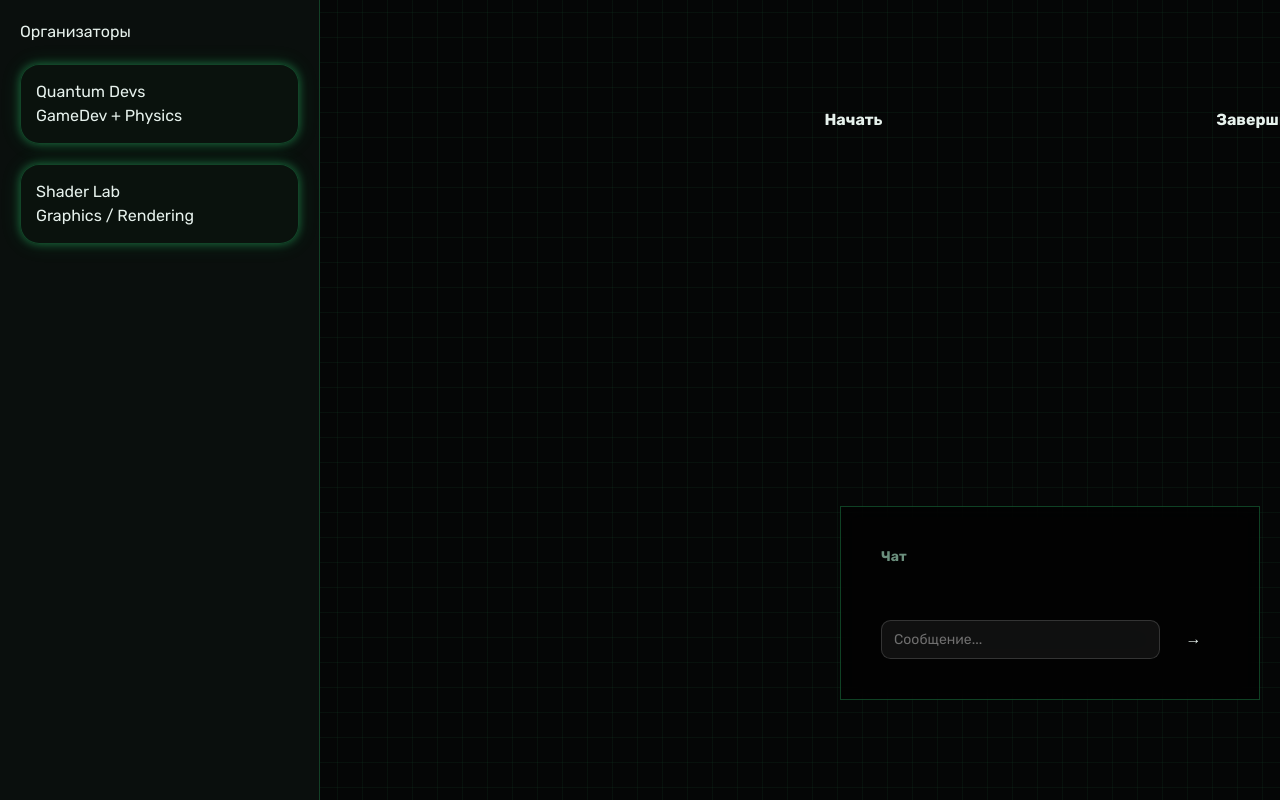
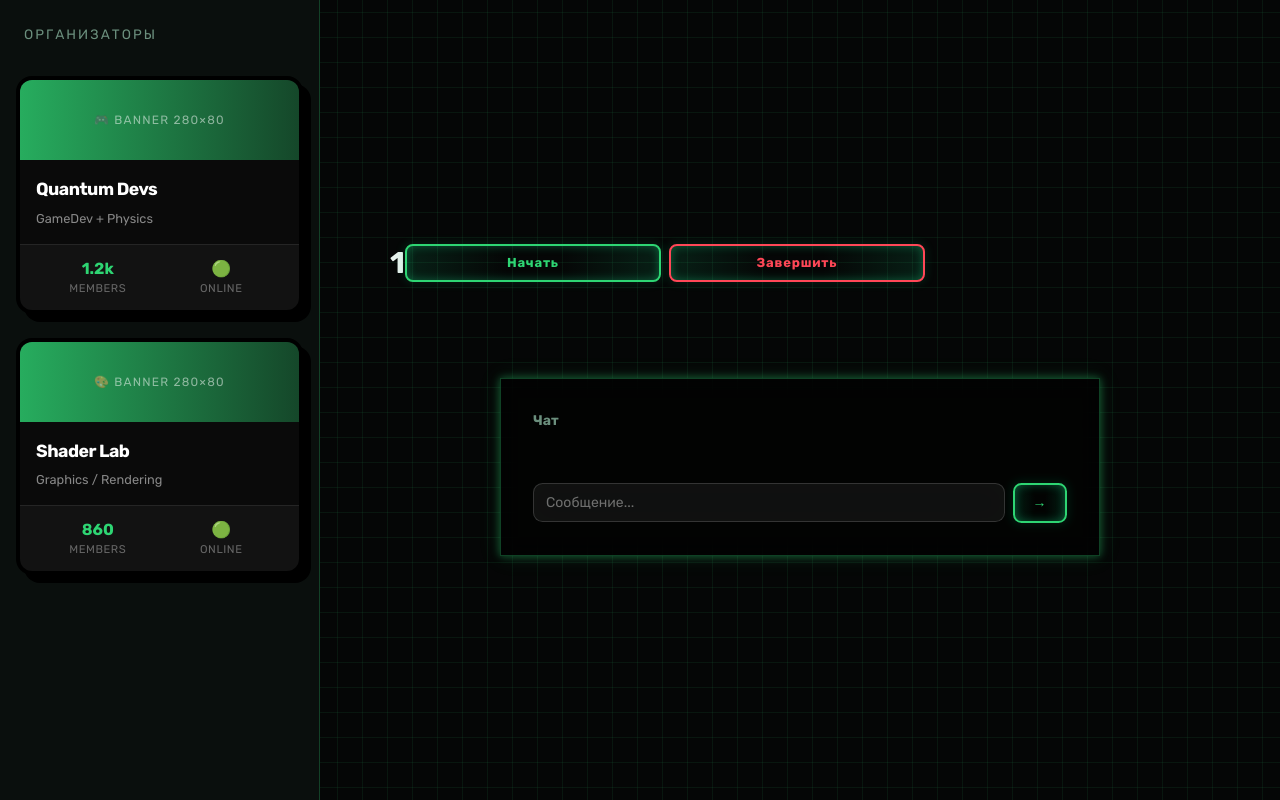
Before and after one commit to KLeyman-228/QuizWeb, a Django app: page /host/1/ in a window 1280 px wide. Run offline with Django 5.2, Linux system fonts and the light colour scheme; the visitor is signed in with stand-in values (Sample User, id 1); some libraries are stand-ins or nearby versions.

Commit message:
test styles

```diff
--- a/static/css/style.css
+++ b/static/css/style.css
@@ -32,12 +32,32 @@
     --warning: #ffa502;
     --warning-bg: rgba(255, 165, 2, 0.15);
 
-    --accent: #00e5ff;
-    --accent-soft: rgba(0, 229, 255, 0.2);
-
+    --accent: #ffd700;
+    --accent-soft: rgba(255, 215, 0, 0.2);
 
     --radius: 1.2rem;
     --radius-sm: 0.6rem;
+
+    /* Цвета кнопок */
+    --color-primary: #2ed573;
+    --color-primary-hover: #1e9e55;
+    --color-success: #2ed573;
+    --color-success-hover: #1e9e55;
+    --color-danger: #ff4757;
+    --color-danger-hover: #e84148;
+    --color-accent: #ffd700;
+    --color-accent-hover: #e6c200;
+
+    /* Фон аватарок и выделения */
+    --bg-avatar: rgba(255, 255, 255, 0.08);
+    --text-select: #2ed573;
+
+    /* Инпуты */
+    --bg-input: rgba(255, 255, 255, 0.06);
+    --bg-input-hover: rgba(255, 255, 255, 0.12);
+
+    /* Текст счета */
+    --text-score: #7bed9f;
 }
 
 
@@ -45,7 +65,7 @@ body {
     background: var(--bg-main);
     color: var(--text-main);
     background-color: #050606;
-    --color: rgba(37, 148, 83, 0.08);
+    --color: rgba(46, 213, 115, 0.08);
     background-image:
         linear-gradient(0deg,
         transparent 24%,
@@ -71,54 +91,146 @@ body {
 
 .main {
     width: 100%;
-    height: 100%;
-    overflow: auto;
+    min-height: 100vh;
+    display: flex;
+    flex-direction: column;
 }
 
 .container {
     display: grid;
-    grid-template-columns: 820px 1fr;
-    height: 100vh;
+    grid-template-columns: 320px 1fr;
+    min-height: 100vh;
 }
 
 .page-container {
     display: flex;
-    justify-content: space-around;
-    align-items: center;
-    min-height: 100%;
-    padding: 20px;
+    justify-content: center;
+    align-items: flex-start;
+    min-height: 100vh;
+    padding: 60px 40px;
     margin: 0 auto;
     flex-direction: column;
+    gap: 24px;
+    width: 100%;
+    max-width: 900px;
 }
 
 .community {
   width: 320px;
   border-right: 1px solid var(--border-color);
   background-color: var(--bg-secondary);
-  padding: 20px;
+  padding: 24px 16px;
   display: flex;
   flex-direction: column;
-  gap: 20px;
+  gap: 24px;
+}
+
+.community h2 {
+  font-size: 0.85rem;
+  text-transform: uppercase;
+  letter-spacing: 0.15em;
+  color: var(--text-muted);
+  margin: 0 0 8px 0;
+  padding-left: 8px;
 }
 
 
 .card {
     max-width: 600px;
     width: 100%;
-    padding: 40px;
+    padding: 32px;
     background: rgba(0,0,0,0.6);
     border: 1px solid rgba(46,213,115,0.3);
     backdrop-filter: blur(10px);
     margin: 0 auto;
+    box-shadow: var(--glow);
 }
 
 .discord-card {
-  background: var(--bg-card);
-  border: 1px solid var(--border-color);
-  border-radius: var(--radius);
-  box-shadow: var(--glow);
-  padding: 15px;
-  transition: 0.2s;
+  width: 100%;
+  background: #0a0a0a;
+  border-radius: 16px;
+  overflow: hidden;
+  border: 4px solid #000;
+  box-shadow: 8px 8px 0px #000;
+  transition: transform 0.2s, box-shadow 0.2s;
+  position: relative;
+}
+
+.discord-card:hover {
+  transform: translate(-2px, -2px);
+  box-shadow: 10px 10px 0px #000;
+}
+
+.discord-banner {
+  width: 100%;
+  height: 80px;
+  background: linear-gradient(90deg, rgba(46, 213, 115, 0.8), rgba(46, 213, 115, 0.3));
+  display: flex;
+  align-items: center;
+  justify-content: center;
+  position: relative;
+  overflow: hidden;
+}
+
+.discord-banner img {
+  width: 100%;
+  height: 100%;
+  object-fit: cover;
+}
+
+.discord-banner-placeholder {
+  color: rgba(255, 255, 255, 0.5);
+  font-size: 0.75rem;
+  text-transform: uppercase;
+  letter-spacing: 0.1em;
+  position: absolute;
+  z-index: 1;
+}
+
+.discord-card-content {
+  padding: 16px;
+}
+
+.discord-card h3 {
+  margin: 0 0 6px 0;
+  font-size: 1.1rem;
+  color: #fff;
+  font-weight: 700;
+  letter-spacing: -0.5px;
+}
+
+.discord-card p {
+  margin: 0;
+  font-size: 0.8rem;
+  color: #888;
+  font-weight: 400;
+}
+
+.discord-card-stats {
+  display: flex;
+  justify-content: space-between;
+  padding: 12px 16px;
+  background: rgba(255, 255, 255, 0.03);
+  border-top: 1px solid rgba(255, 255, 255, 0.08);
+}
+
+.discord-stat {
+  text-align: center;
+  flex: 1;
+}
+
+.discord-stat-number {
+  font-size: 1rem;
+  font-weight: 700;
+  color: var(--green-main);
+}
+
+.discord-stat-label {
+  font-size: 0.7rem;
+  color: #666;
+  text-transform: uppercase;
+  letter-spacing: 0.05em;
 }
 
 .input {
@@ -156,50 +268,67 @@ body {
     border: 1px solid rgba(255,255,255,0.2);
 }
 
-/* ===================================================
-   Кнопки
-   =================================================== */
+
 .btn {
-    display: block;
-    width: 100%;
-    padding: 0.75rem;
-    border: none;
-    border-radius: var(--radius-sm);
+    --green: #1BFD9C;
+    font-size: 14px;
+    padding: 0.7em 2em;
+    letter-spacing: 0.06em;
+    position: relative;
+    font-family: inherit;
+    border-radius: 0.6em;
+    overflow: hidden;
+    transition: all 0.3s;
+    line-height: 1.4em;
+    border: 2px solid var(--green);
+    background: linear-gradient(to right, rgba(27, 253, 156, 0.1) 1%, transparent 40%, transparent 60%, rgba(27, 253, 156, 0.1) 100%);
+    color: var(--green);
+    box-shadow: inset 0 0 10px rgba(27, 253, 156, 0.3), 0 0 9px 3px rgba(27, 253, 156, 0.08);
     font-weight: 700;
-    font-size: 1rem;
     cursor: pointer;
-    color: var(--text-main);
-    transition: background 0.15s;
 }
-/* Компактная кнопка (для панели хоста) */
+
+.btn:hover {
+    color: #82ffc9;
+    box-shadow: inset 0 0 10px rgba(27, 253, 156, 0.5), 0 0 9px 3px rgba(27, 253, 156, 0.15);
+}
+
+.btn:before {
+    content: "";
+    position: absolute;
+    left: -4em;
+    width: 4em;
+    height: 100%;
+    top: 0;
+    transition: transform 0.4s ease-in-out;
+    background: linear-gradient(to right, transparent 1%, rgba(27, 253, 156, 0.15) 40%, rgba(27, 253, 156, 0.15) 60%, transparent 100%);
+}
+
+.btn:hover:before {
+    transform: translateX(15em);
+}
+
 .btn-sm {
     display: inline-block;
     width: auto;
-    min-width: 25rem;
-    padding: 0.5rem 1rem;
+    min-width: 16rem;
+    padding: 0.6em 1.8em;
+    font-size: 13px;
 }
 
-.btn-primary        { background: var(--color-primary); }
-.btn-primary:hover  { background: var(--color-primary-hover); }
-.btn-success        { background: var(--color-success); }
-.btn-success:hover  { background: var(--color-success-hover); }
-.btn-danger         { background: var(--color-danger); }
-.btn-danger:hover   { background: var(--color-danger-hover); }
-.btn-accent         { background: var(--color-accent); }
-.btn-accent:hover   { background: var(--color-accent-hover); }
+.btn-primary       { --green: #2ed573; }
+.btn-success       { --green: #2ed573; }
+.btn-danger        { --green: #ff4757; }
+.btn-accent        { --green: #ffd700; }
 
-/* ===================================================
-   Блок входа (сужает карточку на широких экранах)
-   =================================================== */
+
 .login-wrap {
     min-width: 10rem;
     max-width: 30rem;
     margin: 0 auto;
 }
 
-/* ===================================================
-   Выбор аватара
-   =================================================== */
+
 .avatar-row {
     display: grid;
     grid-template-columns: repeat(6, 1fr);
--- a/templates/base.html
+++ b/templates/base.html
@@ -16,13 +16,43 @@
             <h2>Организаторы</h2>
 
             <div class="discord-card">
-                <h3>Quantum Devs</h3>
-                <p>GameDev + Physics</p>
+                <div class="discord-banner">
+                    <span class="discord-banner-placeholder">🎮 Banner 280×80</span>
+                </div>
+                <div class="discord-card-content">
+                    <h3>Quantum Devs</h3>
+                    <p>GameDev + Physics</p>
+                </div>
+                <div class="discord-card-stats">
+                    <div class="discord-stat">
+                        <div class="discord-stat-number">1.2k</div>
+                        <div class="discord-stat-label">Members</div>
+                    </div>
+                    <div class="discord-stat">
+                        <div class="discord-stat-number">🟢</div>
+                        <div class="discord-stat-label">Online</div>
+                    </div>
+                </div>
             </div>
 
             <div class="discord-card">
-                <h3>Shader Lab</h3>
-                <p>Graphics / Rendering</p>
+                <div class="discord-banner">
+                    <span class="discord-banner-placeholder">🎨 Banner 280×80</span>
+                </div>
+                <div class="discord-card-content">
+                    <h3>Shader Lab</h3>
+                    <p>Graphics / Rendering</p>
+                </div>
+                <div class="discord-card-stats">
+                    <div class="discord-stat">
+                        <div class="discord-stat-number">860</div>
+                        <div class="discord-stat-label">Members</div>
+                    </div>
+                    <div class="discord-stat">
+                        <div class="discord-stat-number">🟢</div>
+                        <div class="discord-stat-label">Online</div>
+                    </div>
+                </div>
             </div>
         </div>
 
```
Also changed, not shown: other parts of static/css/style.css (+99 -40 lines).
